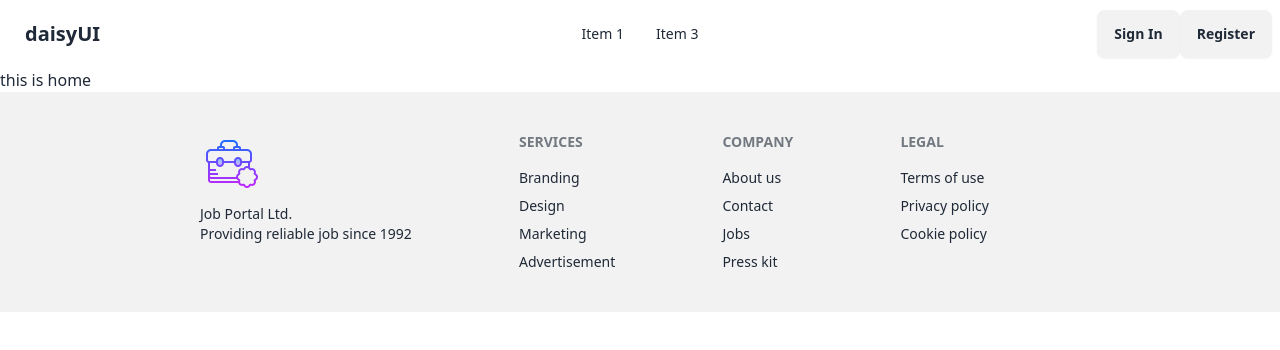
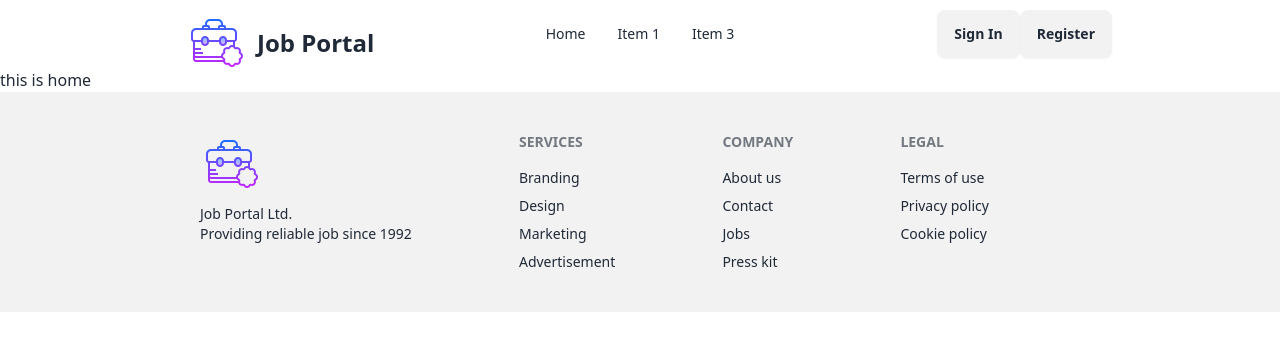
Before and after one commit to Dip-Barua/Job-Portal-Client, a React (Vite) app: page / in a window 1280 px wide. Shown: the top 350 px of the page. Built offline with nearby package versions, Linux system fonts and the light colour scheme; no server answers.

Commit message:
Added : Navigation and routing setup

```diff
--- a/src/pages/shared/NavBar.jsx
+++ b/src/pages/shared/NavBar.jsx
@@ -1,7 +1,7 @@
 import { useContext } from "react";
 import { Link } from "react-router-dom";
 import AuthContext from "../../context/AuthContext/AuthContext";
-
+import logo from "../../assets/jobs-logo.png"
 const NavBar = () => {
 
   const { user , loading , signOutUser } = useContext(AuthContext);
@@ -17,9 +17,13 @@ const NavBar = () => {
   }
 
   const links = <>
+   <li>
+            <Link to="/">Home</Link>
+              </li>
                 <li>
                 <a>Item 1</a>
               </li>
+
 
               <li>
                 <a>Item 3</a>
@@ -31,7 +35,7 @@ if (loading) {
 }
   return (
     <div>
-      <div className="navbar bg-base-100">
+      <div className="navbar bg-base-100 w-9/12 mx-auto">
         <div className="navbar-start">
           <div className="dropdown">
             <div tabIndex={0} role="button" className="btn btn-ghost lg:hidden">
@@ -57,7 +61,7 @@ if (loading) {
 {links}
             </ul>
           </div>
-          <a className="btn btn-ghost text-xl">daisyUI</a>
+          <Link to="/" className="btn btn-ghost text-2xl"><img src={logo} alt="" /> Job Portal</Link>
         </div>
         <div className="navbar-center hidden lg:flex">
           <ul className="menu menu-horizontal px-1">
```
